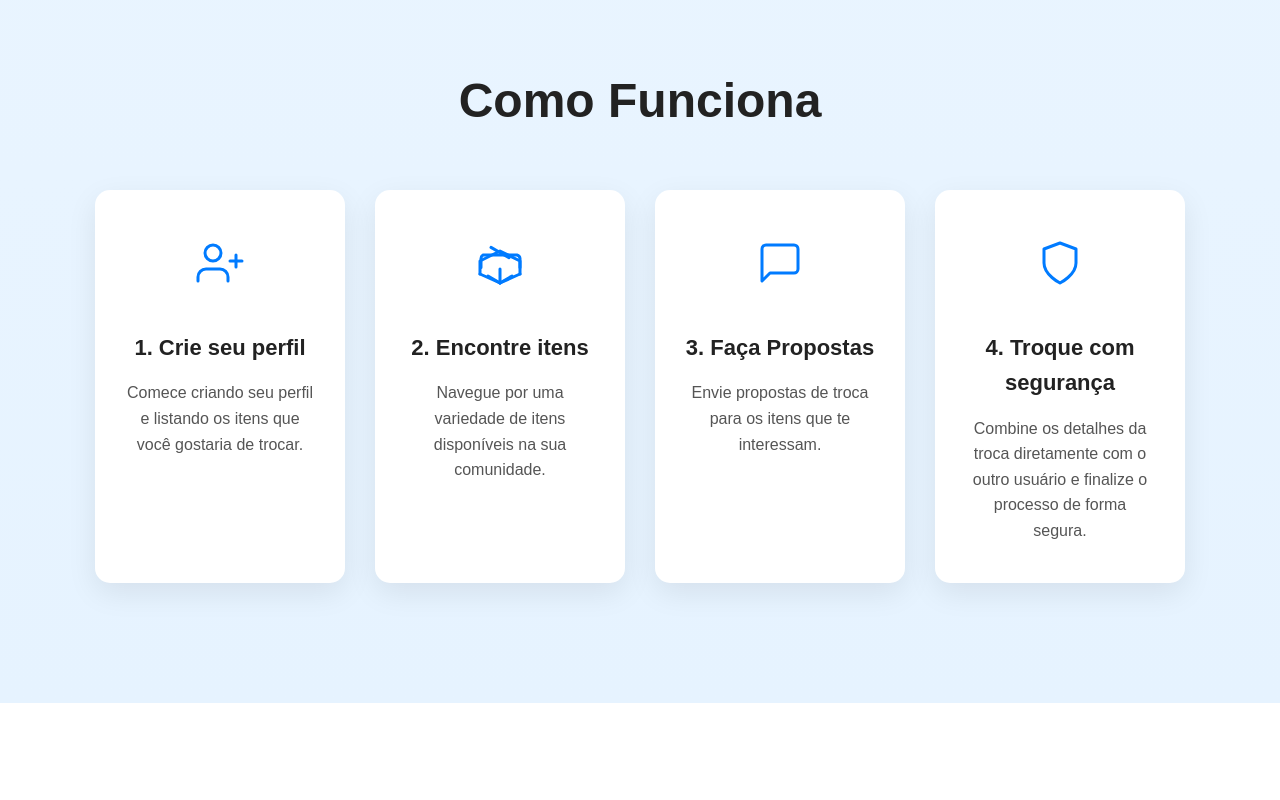
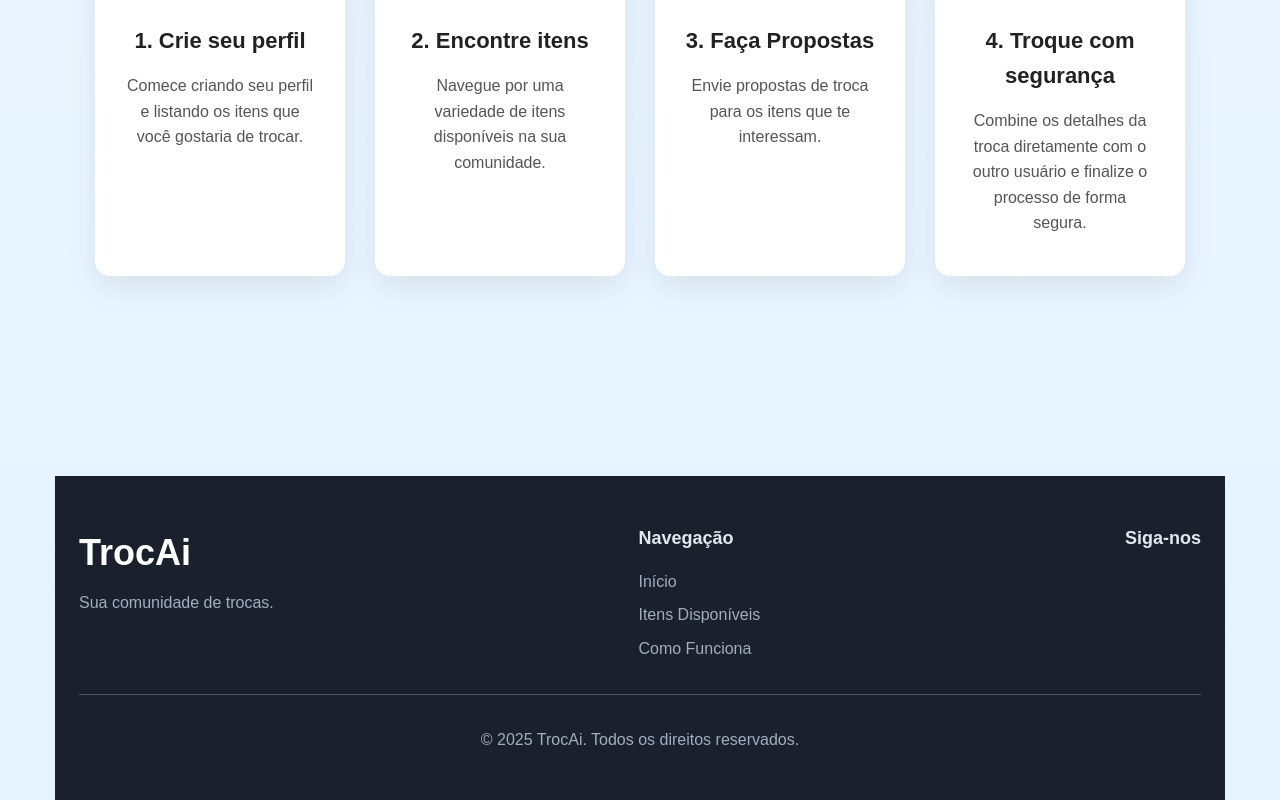
Before and after one commit to angelataide/app-feira-de-trocas, a React (Vite) app in the folder frontend/: page / in a window 1280 px wide. Shown: the part 1940-2740 px from the top of the page. Before the commit the page ends 2643 px from the top, so only its background shows below. Built offline with nearby package versions, Linux system fonts and the light colour scheme.

Commit message:
Remover seção de estatísticas e link de itens disponíveis

```diff
--- a/frontend/src/App.jsx
+++ b/frontend/src/App.jsx
@@ -1,23 +1,24 @@
 import React from 'react';
-import styled from 'styled-components'; //
+import styled from 'styled-components';
 import Header from './components/Header.jsx';
 import HeroSection from './components/HeroSection.jsx';
-import StatsSection from './components/StatsSection.jsx';
+import StatsSection from './components/StatsSection.jsx'; // Importação adicionada
 import HighlightSection from './components/HighlightSection.jsx';
 import HowItWorksSection from './components/HowItWorksSection.jsx';
 import GlobalStyles from './GlobalStyles.jsx';
+import Footer from './components/Footer.tsx';
 
 const MainContainer = styled.main`
   flex-grow: 1;
   display: flex;
   flex-direction: column;
-  align-items: center; /* Centraliza todo o conteúdo horizontalmente */
-  justify-content: center; /* Centraliza verticalmente, se necessário */
+  align-items: center;
+  justify-content: center;
   text-align: center;
   padding: 40px 20px;
   width: 100%;
   max-width: 1200px;
-  margin: 0 auto; /* Centraliza o contêiner na tela */
+  margin: 0 auto;
 `;
 
 function App() {
@@ -27,10 +28,11 @@ function App() {
       <Header />
       <MainContainer>
         <HeroSection />
-        <StatsSection />
+        {/* <StatsSection /> <-- Removido, conforme sua solicitação */}
         <HighlightSection />
         <HowItWorksSection />
       </MainContainer>
+      <Footer />
     </>
   );
 }
--- /dev/null
+++ b/frontend/src/components/Footer.tsx
@@ -0,0 +1,147 @@
+import React from 'react';
+import styled from 'styled-components';
+
+const FooterContainer = styled.footer`
+  width: 100%;
+  background-color: #1a202c; /* Cor de fundo escura, equivalente a slate-900 */
+  color: white;
+  padding: 48px 24px;
+  margin-top: 80px;
+  box-sizing: border-box;
+`;
+
+const FooterContent = styled.div`
+  max-width: 1280px;
+  margin: 0 auto;
+  display: flex;
+  flex-direction: column;
+  align-items: center;
+  justify-content: space-between;
+  text-align: center;
+  gap: 32px;
+
+  @media (min-width: 768px) {
+    flex-direction: row;
+    text-align: left;
+    align-items: flex-start;
+  }
+`;
+
+const FooterLogo = styled.div`
+  margin-bottom: 24px;
+
+  @media (min-width: 768px) {
+    margin-bottom: 0;
+  }
+`;
+
+const LogoTitle = styled.h4`
+  font-size: 36px;
+  font-weight: 700;
+  color: #fff;
+`;
+
+const LogoSubtitle = styled.p`
+  color: #a0aec0;
+  margin-top: 8px;
+`;
+
+const FooterNav = styled.nav`
+  display: flex;
+  flex-direction: column;
+  align-items: center;
+  gap: 8px;
+
+  @media (min-width: 768px) {
+    align-items: flex-start;
+  }
+`;
+
+const NavTitle = styled.h5`
+  font-size: 18px;
+  font-weight: 600;
+  color: #e2e8f0;
+  margin-bottom: 8px;
+`;
+
+const NavLink = styled.a`
+  color: #a0aec0;
+  text-decoration: none;
+  transition: color 0.3s ease;
+
+  &:hover {
+    color: #fff;
+  }
+`;
+
+const SocialSection = styled.div`
+  display: flex;
+  flex-direction: column;
+  align-items: center;
+
+  @media (min-width: 768px) {
+    align-items: flex-start;
+  }
+`;
+
+const SocialIcons = styled.div`
+  display: flex;
+  gap: 16px;
+`;
+
+const SocialLink = styled.a`
+  color: #a0aec0;
+  transition: color 0.3s ease;
+
+  &:hover {
+    color: #fff;
+  }
+`;
+
+const CopyrightInfo = styled.div`
+  border-top: 1px solid #4a5568;
+  margin-top: 32px;
+  padding-top: 32px;
+  text-align: center;
+  color: #a0aec0;
+`;
+
+export default function Footer() {
+  const currentYear = new Date().getFullYear();
+
+  return (
+    <FooterContainer>
+      <FooterContent>
+        <FooterLogo>
+          <LogoTitle>TrocAi</LogoTitle>
+          <LogoSubtitle>Sua comunidade de trocas.</LogoSubtitle>
+        </FooterLogo>
+
+        <FooterNav>
+          <NavTitle>Navegação</NavTitle>
+          <NavLink href="/">Início</NavLink>
+          <NavLink href="/disponivel">Itens Disponíveis</NavLink>
+          <NavLink href="#">Como Funciona</NavLink>
+        </FooterNav>
+
+        <SocialSection>
+          <NavTitle>Siga-nos</NavTitle>
+          <SocialIcons>
+            <SocialLink href="#" aria-label="Facebook">
+              <svg className="w-6 h-6" fill="currentColor" viewBox="0 0 24 24" aria-hidden="true"><path fillRule="evenodd" d="M22 12c0-5.523-4.477-10-10-10S2 6.477 2 12c0 4.991 3.657 9.128 8.438 9.878v-6.987h-2.54V12h2.54V9.797c0-2.505 1.492-3.89 3.777-3.89 1.094 0 2.238.195 2.238.195v2.46h-1.26c-1.243 0-1.63.771-1.63 1.562V12h2.77l-.44 2.893h-2.33v6.988C18.343 21.128 22 16.991 22 12z" clipRule="evenodd" /></svg>
+            </SocialLink>
+            <SocialLink href="#" aria-label="Twitter">
+              <svg className="w-6 h-6" fill="currentColor" viewBox="0 0 24 24" aria-hidden="true"><path d="M16.4 8.7C16.8 8.7 17.2 8.5 17.5 8.2L20.2 5.5C20.6 5.1 20.6 4.5 20.2 4.1C19.8 3.7 19.2 3.7 18.8 4.1L16.1 6.8C15.8 7.1 15.6 7.5 15.6 8V9C15.6 12.3 12.9 15 9.6 15H9.5C6.2 15 3.5 12.3 3.5 9V8.5C3.5 7.5 4 6.6 4.9 6.2C5.3 6.1 5.7 6.1 6.1 6.3C6.4 6.4 6.7 6.6 7 6.8L7.3 7.1C7.8 7.6 8.5 7.6 9 7.1L9.3 6.8C9.6 6.5 9.8 6.1 9.8 5.7V5.5C9.8 4.6 9.1 3.9 8.2 3.9C7.8 3.9 7.4 4 7 4.3L6.7 4.6C6.3 4.9 5.8 5.1 5.3 5.1C5 5.1 4.7 5.2 4.4 5.3C4.1 5.4 3.9 5.6 3.7 5.8C3.5 6 3.3 6.3 3.2 6.6C3.1 6.9 3 7.2 3 7.5V9C3 12.8 6.2 16 10 16H10.5C13.8 16 16.5 13.3 16.5 10V8.7Z" /></svg>
+            </SocialLink>
+            <SocialLink href="#" aria-label="Instagram">
+              <svg className="w-6 h-6" fill="currentColor" viewBox="0 0 24 24" aria-hidden="true"><path fillRule="evenodd" d="M12 2C8.75 2 6 4.75 6 8v8c0 3.25 2.75 6 6 6s6-2.75 6-6V8c0-3.25-2.75-6-6-6zm0 2c1.657 0 3 1.343 3 3s-1.343 3-3 3-3-1.343-3-3 1.343-3 3-3zm0 6c-2.76 0-5 2.24-5 5s2.24 5 5 5 5-2.24 5-5-2.24-5-5-5zm-3 2c.552 0 1 .448 1 1s-.448 1-1 1-1-.448-1-1 .448-1 1-1z" clipRule="evenodd" /></svg>
+            </SocialLink>
+          </SocialIcons>
+        </SocialSection>
+      </FooterContent>
+      <CopyrightInfo>
+        <p>&copy; {currentYear} TrocAi. Todos os direitos reservados.</p>
+      </CopyrightInfo>
+    </FooterContainer>
+  );
+}
--- a/frontend/src/components/Header.jsx
+++ b/frontend/src/components/Header.jsx
@@ -13,9 +13,6 @@ const Header = () => {
   return (
     <HeaderWrapper>
       <HeaderLogo>TrocAí</HeaderLogo>
-      <Nav>
-        <NavLink href="#">Itens Disponíveis</NavLink>
-      </Nav>
       <HeaderActions>
         <OutlineButton href="#">Entrar</OutlineButton>
         <FilledButton href="#">Cadastrar</FilledButton>
--- a/frontend/src/components/StatsSection.jsx
+++ b/frontend/src/components/StatsSection.jsx
@@ -1,22 +1,11 @@
 import React from 'react';
-import { StatsSectionWrapper, StatItem, StatNumber, StatText } from './styles';
+// import { StatSectionWrapper, StatItem, StatNumber, StatText } from './styles'; // Remova ou comente esta linha
 
 const StatsSection = () => {
   return (
-    <StatsSectionWrapper>
-      <StatItem>
-        <StatNumber>500+</StatNumber>
-        <StatText>Itens Trocados</StatText>
-      </StatItem>
-      <StatItem>
-        <StatNumber>200+</StatNumber>
-        <StatText>Usuários Ativos</StatText>
-      </StatItem>
-      <StatItem>
-        <StatNumber>50+</StatNumber>
-        <StatText>Comunidades</StatText>
-      </StatItem>
-    </StatsSectionWrapper>
+
+    null
+
   );
 };
 
--- a/package.json
+++ b/package.json
@@ -8,6 +8,6 @@
         "dev": "concurrently \"npm run frontend\" \"npm run backend\""
     },
     "devDependencies": {
-        "concurrently": "^8.2.0"
+        "concurrently": "^8.2.2"
     }
 }
```
Also changed, not shown: 1 other file (tests, documents, lock files or other folders).
